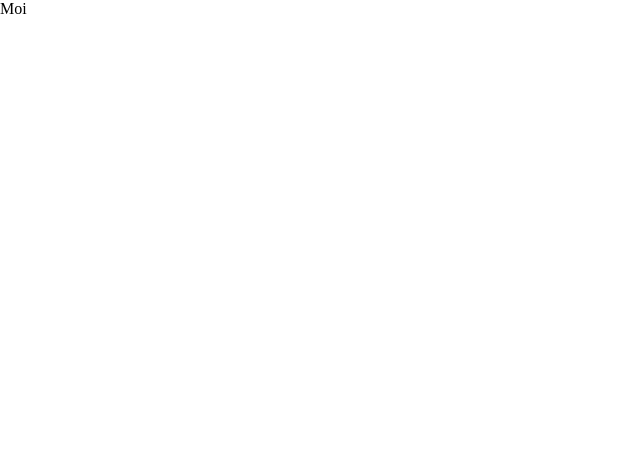
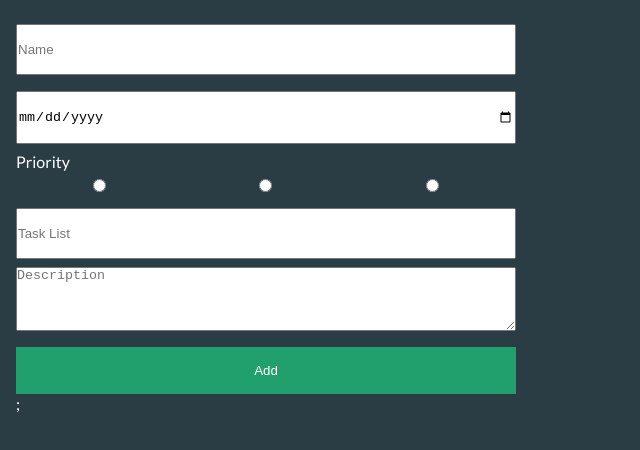
Before and after one commit to Muiqqq/Deadline-App-Frontend, a React (Create React App) app in the folder deadline-app/: page / in a window 1280 px wide. Shown: the top 450 px of the page, without its empty margins (0-640 px from the left). Built offline with nearby package versions, Linux system fonts and the light colour scheme.

Commit message:
Initial Form component with css.

```diff
--- a/deadline-app/public/index.html
+++ b/deadline-app/public/index.html
@@ -4,6 +4,10 @@
     <meta charset="utf-8" />
     <meta name="viewport" content="width=device-width, initial-scale=1" />
     <meta name="theme-color" content="#000000" />
+    <link
+      href="https://fonts.googleapis.com/css2?family=Lato:wght@300;400;700&display=swap"
+      rel="stylesheet"
+    />
     <link rel="manifest" href="%PUBLIC_URL%/manifest.json" />
 
     <title>React Redux App</title>
--- a/deadline-app/src/App.js
+++ b/deadline-app/src/App.js
@@ -1,8 +1,14 @@
 import React from 'react';
 import './scss/Main.scss';
+// Import components
+import Form from './components/Form';
 
 function App() {
-  return <div>Moi</div>;
+  return (
+    <div className='form'>
+      <Form />;
+    </div>
+  );
 }
 
 export default App;
--- /dev/null
+++ b/deadline-app/src/components/Form.js
@@ -0,0 +1,27 @@
+import React from 'react';
+
+const Form = () => {
+  return (
+    <form>
+      <input className='input-name' type='text' placeholder='Name' />
+      <input className='input-date' type='date' placeholder='Date' />
+      <label>Priority</label>
+      <div id='priority'>
+        <input type='radio' id='low' name='priority' />
+        <input type='radio' id='medium' name='priority' />
+        <input type='radio' id='high' name='priority' />
+      </div>
+      <input className='input-list' type='text' placeholder='Task List' />
+      <textarea
+        className='input-description'
+        type='text'
+        placeholder='Description'
+      />
+      <button className='form-button' type='submit'>
+        Add
+      </button>
+    </form>
+  );
+};
+
+export default Form;
--- a/deadline-app/src/scss/Main.scss
+++ b/deadline-app/src/scss/Main.scss
@@ -4,3 +4,42 @@
   padding: 0;
   box-sizing: border-box;
 }
+
+body {
+  color: #fff;
+  background-color: #2a3c44;
+  font-family: 'Lato', sans-serif;
+}
+
+// Form component styling
+.form {
+  width: 500px;
+  margin: 1rem;
+  form {
+    display: flex;
+    flex-direction: column;
+    width: 500px;
+
+    input {
+      padding: 1rem 0;
+      margin: 0.5rem 0rem;
+    }
+
+    #priority {
+      display: flex;
+      justify-content: space-around;
+    }
+
+    .input-description {
+      padding-bottom: 2rem;
+    }
+
+    button {
+      margin-top: 1rem;
+      padding: 1rem;
+      color: #fff;
+      border: none;
+      background-color: #21a06d;
+    }
+  }
+}
```
